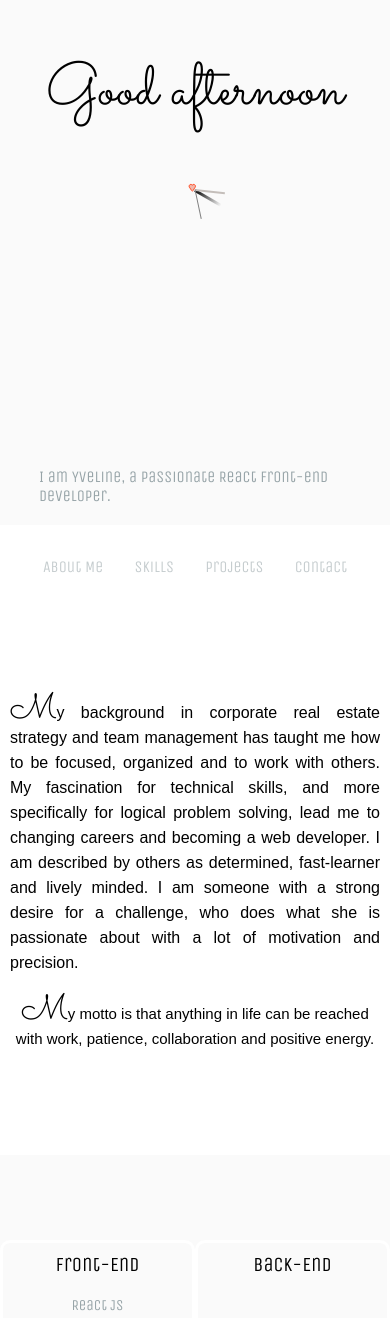
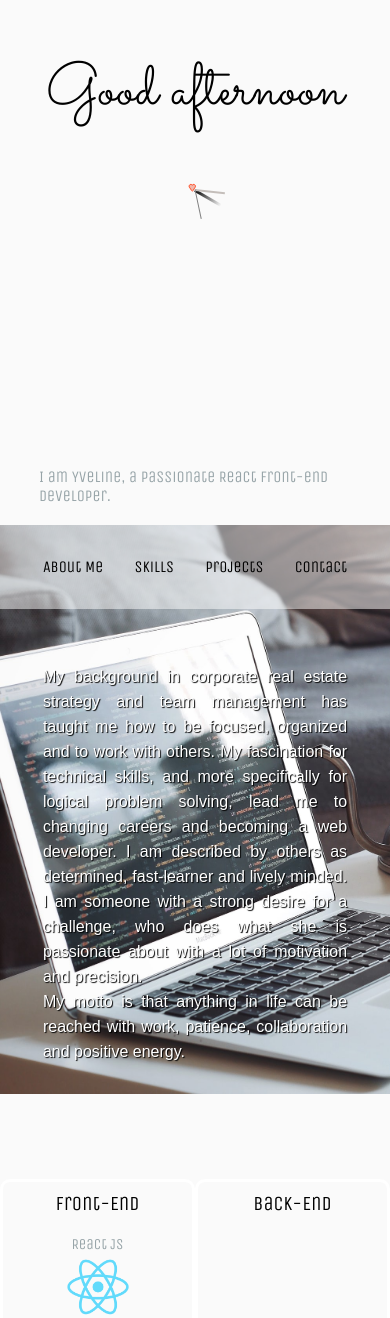
Before and after one commit to xunyixiangchao/www.yvelinesay.com, a React (Create React App) app: page / in a window 390 px wide. Shown: the part 235-1553 px from the top of the page. Built offline with nearby package versions, Linux system fonts and the light colour scheme; a web font is replaced by a local one.

Commit message:
brand statement style

```diff
--- a/src/components/AboutMe/aboutme.css
+++ b/src/components/AboutMe/aboutme.css
@@ -3,4 +3,5 @@
   margin: 0 auto;
   display: flex;
   flex-direction: column;
+  position: relative;
 }
--- a/src/components/BrandStatement/BrandStatement.js
+++ b/src/components/BrandStatement/BrandStatement.js
@@ -1,21 +1,24 @@
 import React, { Component } from 'react';
 import './brandstatement.css';
+
 
 class BrandStatement extends Component {
   render() {
     return (
+      <div className="BrandStatementContainerBackground">
         <div className="BrandStatementContainer">
           <div className="BrandStatement">
             <p className="brandStatementP">
-            <span className="majLetter">M</span>y background in corporate real estate strategy and team management has taught me how
+              My background in corporate real estate strategy and team management has taught me how
                 to be focused, organized and to work with others. My fascination for technical skills, and more specifically for logical
                 problem solving, lead me to changing careers and becoming a web developer. I am described by others as determined,
                 fast-learner and lively minded. I am someone with a strong desire for a challenge, who does what she is passionate about
               with a lot of motivation and precision.
             </p>
-          <p className="brandStatementMotto">
-            <span className="majLetter">M</span>y motto is that anything in life can be reached with work, patience, collaboration and positive energy.
+            <p className="brandStatementP">
+              My motto is that anything in life can be reached with work, patience, collaboration and positive energy.
             </p>
+          </div>
         </div>
       </div>
     );
--- a/src/components/BrandStatement/brandstatement.css
+++ b/src/components/BrandStatement/brandstatement.css
@@ -1,21 +1,27 @@
+.BrandStatementContainerBackground {
+  height: auto;
+  width: 100%;
+  padding-top: 13vh;
+  background-image: url("/images/webdev.jpeg");
+  background-size: cover;
+  display: flex;
+  flex-direction: column;
+}
+
 .BrandStatementContainer {
-  width: 100%;
-  background-color: white;
+  max-width: 78%;
+  margin: 0 auto;
+  display: flex;
+  flex-direction: column;
+  justify-content: flex-start;
+  align-items: flex-end;
 }
 
 .BrandStatement {
-  max-width: 78%;
-  min-height: 60vh;
-  padding: 50px 0;
-  margin: 0 auto;
-  display: flex;
-  flex-direction: column;
-  justify-content: center;
-}
-
-.majLetter {
-  font-family: 'Sacramento', cursive;
-  font-size: 40px;
+  width: 50%;
+  color: white;
+  text-shadow: 1px 1px 1px black;
+  margin: 30px 0;
 }
 
 .brandStatementP {
@@ -23,35 +29,18 @@
   text-align: justify;
   margin: 0 auto;
   line-height: 35px;
-}
-
-.brandStatementMotto {
-  text-align: center;
-  font-size: 15px;
-  margin-top: 25px;
+  font-size: 18px;
 }
 
 @media screen and (max-width: 850px) {
-  .BrandStatement {
-    max-width: 100%;
-    padding: 20px 10px;
-  }
-
-  .majLetter {
-    font-size: 35px;
-  }
-
   .brandStatementP {
-    width: 100%;
-    text-align: justify;
-    margin: 0 auto;
     line-height: 25px;
-  }
-
-  .brandStatementMotto {
-    text-align: center;
-    font-size: 15px;
-    margin-top: 25px;
-    line-height: 25px;
+    font-size: 16px;
   }
 }
+
+@media screen and (max-width: 640px) {
+  .BrandStatement {
+    width: 100%;
+  }
+}
--- a/src/components/Contact/contact.css
+++ b/src/components/Contact/contact.css
@@ -20,7 +20,6 @@
   width: 50px;
 }
 
-
 @media screen and (max-width: 850px) {
   .Contact {
     max-width: 100%;
--- a/src/components/NavBar/NavBar.js
+++ b/src/components/NavBar/NavBar.js
@@ -12,10 +12,10 @@ class NavBar extends Component {
     return (
       <div className="NavBar">
         <div className="NavBarContainer">
-          <div className="navItem"><a href="">About Me</a></div>
-          <div className="navItem"><a href="">Skills</a></div>
-          <div className="navItem"><a href="">Projects</a></div>
-          <div className="navItem"><a href="">Contact</a></div>
+          <div className="navItem"><a href=".BasicInfoContent">About Me</a></div>
+          <div className="navItem"><a href=".SkillsContainer">Skills</a></div>
+          <div className="navItem"><a href=".ProjectsContainer">Projects</a></div>
+          <div className="navItem"><a href=".ContactContainer">Contact</a></div>
           </div>
       </div>
     );
--- a/src/components/NavBar/navbar.css
+++ b/src/components/NavBar/navbar.css
@@ -1,5 +1,8 @@
 .NavBar {
   width: 100%;
+  position: absolute;
+  top: 90vh;
+  background-color: rgba(255,255,255,.5);
 }
 
 .NavBarContainer {
@@ -8,7 +11,6 @@
   display: flex;
   justify-content: space-between;
   align-items: center;
-  background-color: rgba(255,255,255,.5);
   height: 10vh;
 }
 
@@ -19,7 +21,7 @@
 
 a {
   text-decoration: none;
-  color: #C6CDCF;
+  color: black;
 }
 
 a:hover {
--- a/src/components/Project/project.css
+++ b/src/components/Project/project.css
@@ -33,9 +33,9 @@
     .title {
       padding-left: 10px;
       font-family: 'Unica One', cursive;
-      font-size: 14px;
+      font-size: 18px;
       width: math(100%-10px);
-      height: 10%;
+      height: 50px;
       background-color: white;
       display: flex;
       justify-content: space-between;
@@ -44,8 +44,8 @@
     }
 
             .skilltechno {
-              max-width: 30px;
-              max-height: 30px;
+              max-width: 35px;
+              max-height: 35px;
             }
 
     .description {
```
Also changed, not shown: public/images/webdev.jpeg (added). Lines whose indentation alone changed are shown as unchanged.
